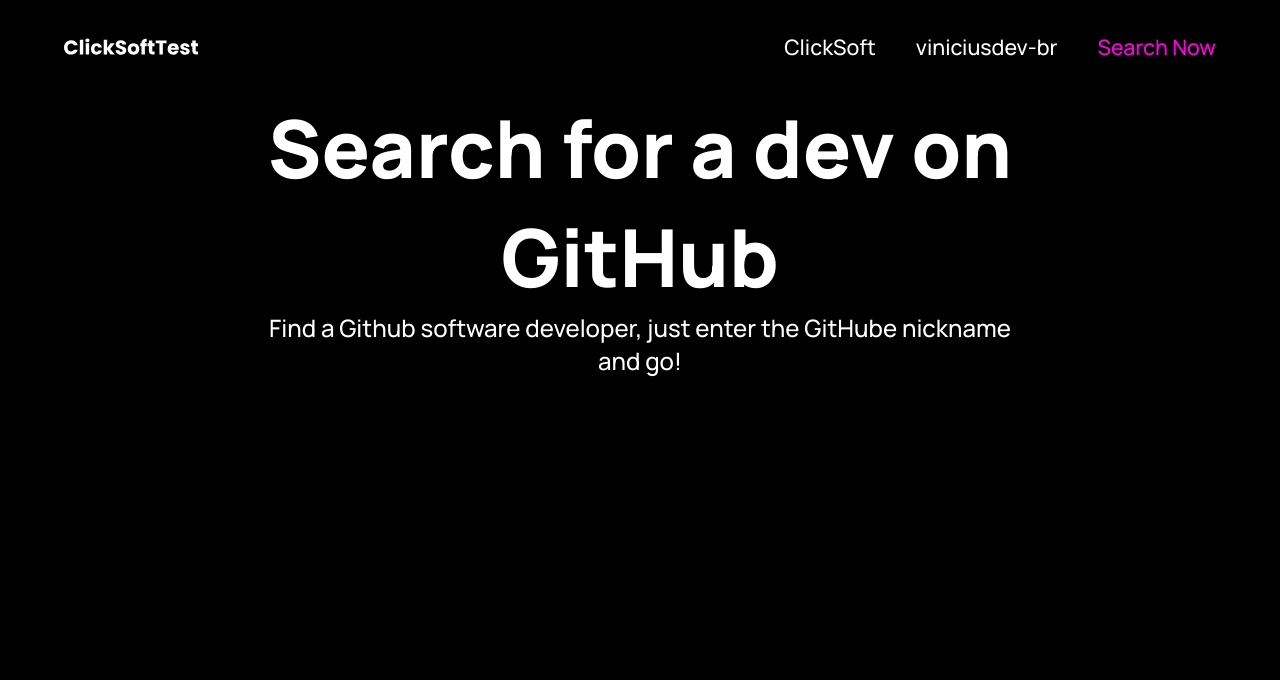
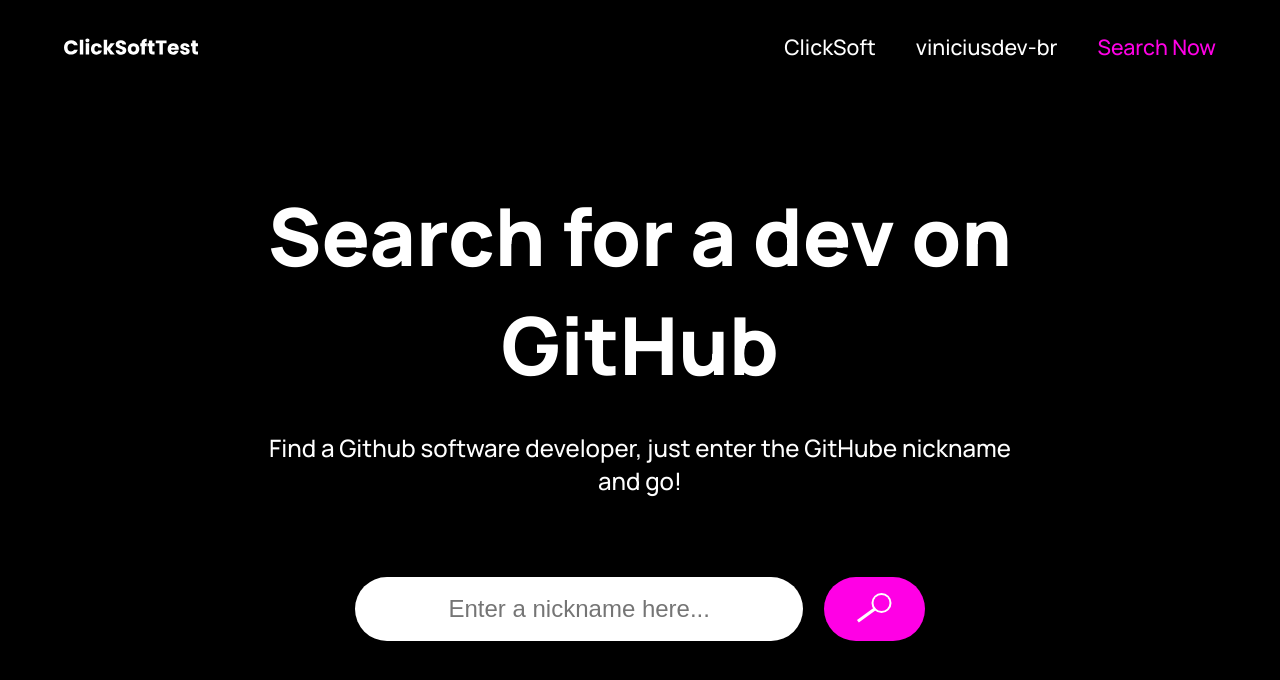
Before and after one commit to viniciusdev-br/search-devs, a React (Create React App) app: page / in a window 1280 px wide. Shown: the top 680 px of the page. Built offline with nearby package versions, Linux system fonts and the light colour scheme.

Commit message:
Fields Inpunt and button stylized

```diff
--- a/src/App.tsx
+++ b/src/App.tsx
@@ -1,11 +1,13 @@
 import { Header } from "./components/Header/Index";
 import { Introduction } from "./components/Introduction/Index";
+import { SearchDevs } from "./components/SearchDevs/Index";
 import {GlobalStyle} from './styles/global';
 function App() {
   return (
     <>
       <Header />
       <Introduction />
+      <SearchDevs />
       <GlobalStyle />
     </>
   );
--- a/src/components/Introduction/styles.ts
+++ b/src/components/Introduction/styles.ts
@@ -4,6 +4,7 @@ export const Container = styled.section`
     display: flex;
     flex-direction: column;
     align-items: center;
+    margin-top: 5.5rem;
     h1 {
         font-family: 'Manrope';
         font-size: 60pt;
@@ -17,5 +18,6 @@ export const Container = styled.section`
         font-weight: 500;
         text-align: center;
         max-width: 770px;
+        margin-top: 2rem;
     }
 `
--- /dev/null
+++ b/src/components/SearchDevs/Index.tsx
@@ -0,0 +1,15 @@
+import { Container } from "./styles";
+import lupaSearch from '../../assets/lupa-search.svg'
+
+ export function SearchDevs() {
+    return (
+        <Container>
+            <div>
+                <input type="text" placeholder="Enter a nickname here..."/>
+                <button>
+                    <img src={ lupaSearch } alt="Pesquisar" />
+                </button>
+            </div>
+        </Container>
+    );
+ }
--- /dev/null
+++ b/src/components/SearchDevs/styles.ts
@@ -0,0 +1,35 @@
+import styled from 'styled-components';
+
+export const Container = styled.main`
+    margin-top: 5rem;
+    display: flex;
+    justify-content: center;
+
+
+    div {
+        display: flex;
+    }
+
+    input {
+        height: 4rem;
+        width: 28rem;
+        border: none;
+        border-radius: 100px;
+        text-align: center;
+        font-size: 18pt;
+    }
+    button {
+        height: 4rem;
+        width: 6.3rem;
+        background-color: var(--pink);
+        margin-left: 1.3rem;
+        border: none;
+        border-radius: 100px;
+        transition: 200ms;
+        cursor: pointer;
+        &:hover {
+            width: 7rem;
+            filter: brightness(110%);
+        }
+    }
+`;
```
